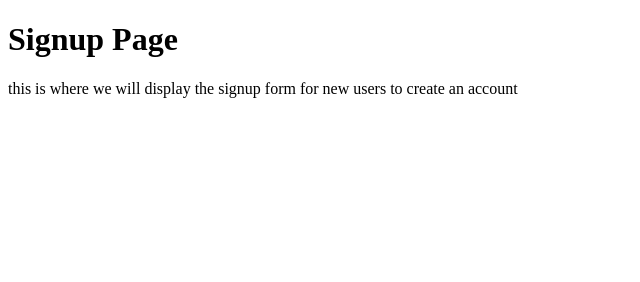
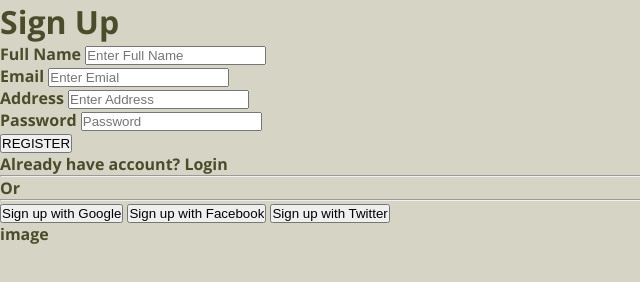
Before and after one commit to 2undev/CSC-112-Introduction-to-Web-Technologies-Mid-Semester-Group-project., a plain HTML site: page signup.html in a window 1280 px wide. Shown: the whole page, without its empty margins (0-640 px from the left). Drawn offline with nearby package versions, Linux system fonts and the light colour scheme; a web font is replaced by a local one.

Commit message:
added signup.css page for the styling of signup page

```diff
--- /dev/null
+++ b/signup.css
@@ -0,0 +1,22 @@
+@import url('https://fonts.googleapis.com/css2?family=Open+Sans:ital,wght@0,300..800;1,300..800&display=swap');
+
+@import url('https://fonts.googleapis.com/css2?family=Playfair+Display:ital,wght@0,400..900;1,400..900&display=swap');
+@import url('https://fonts.googleapis.com/css2?family=Playfair+Display:ital,wght@0,400..900;1,400..900&family=Playwrite+NZ:wght@100..400&display=swap');
+
+* {
+  padding: 0;
+  margin: 0;
+  box-sizing: border-box;
+  overflow: hidden;
+  overflow-y: auto;
+}
+
+body {
+  background-color: #d6d4c5;
+  color: #4b4c2a;
+  font-family: "Open Sans", sans-serif;
+  font-optical-sizing: auto;
+  font-weight: bold;
+  font-style: normal;
+  font-variation-settings: "wdth" 100;
+}
--- a/signup.html
+++ b/signup.html
@@ -3,13 +3,52 @@
 <head>
   <meta charset="UTF-8">
   <meta name="viewport" content="width=device-width, initial-scale=1.0">
-  <title>Document</title>
+  <title>Sign up</title>
+  <link rel="stylesheet" href="signup.css">
 </head>
 <body>
-  <h1>Signup Page</h1>
-  <p>
-    this is where we will display the signup form for new users to create an account
-  </p>
+
+  <main>
+    <h1>Sign Up </h1>
+
+    <div>
+      <div class="formContainer">
+        <form action="">
+          <div>
+            <label for="Full name">Full Name</label>
+            <input type="text" class="inpField" placeholder="Enter Full Name">
+          </div>
+          <div>
+            <label for="Email">Email</label>
+            <input type="email" class="inpField" placeholder="Enter Emial">
+          </div>
+          <div>
+            <label for="Address">Address</label>
+            <input type="text" class="inpField" placeholder="Enter Address">
+          </div>
+          <div>
+            <label for="Password">Password</label>
+            <input type="password" class="inpField" placeholder="Password">
+          </div>
+          <button type="submit" class="btn">REGISTER</button>
+        </form>
+
+        <p>
+          Already have account? <span>Login</span>
+        </p>
+
+        <hr>Or <hr>
+
+        <button class="registerBtn"><span class="icon"></span> Sign up with Google</button>
+        <button class="registerBtn"><span class="icon"></span>Sign up with Facebook</button>
+        <button class="registerBtn"><span class="icon"></span>Sign up with Twitter</button>
+      </div>
+      <div>
+        image
+      </div>
+    </div>
+  </main>
+
 
 </body>
 </html>
```
Also changed, not shown: landing-page.css (+7 -2 lines), 3 other files.
